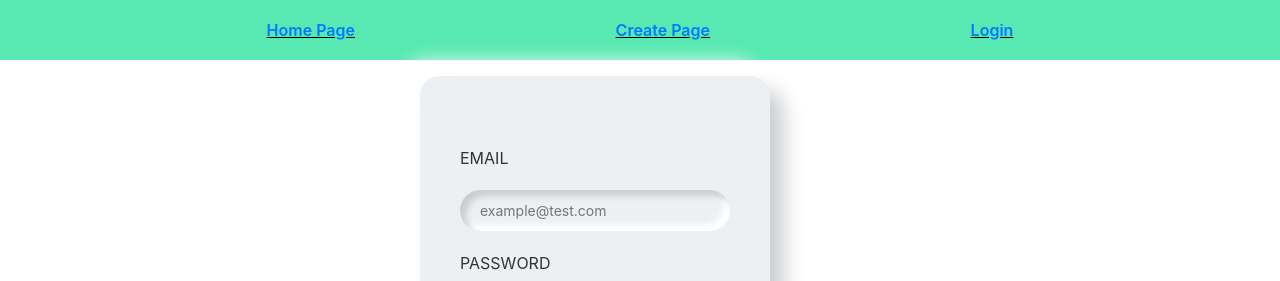
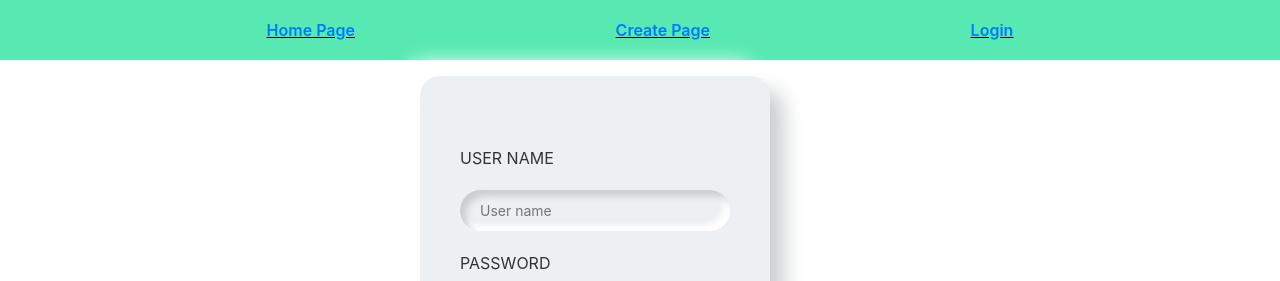
Before and after one commit to nikindtmas1/gift-vouchers, a React (Create React App) app in the folder client/: page /login in a window 1280 px wide. Shown: the top 281 px of the page. Built offline with nearby package versions, Linux system fonts and the light colour scheme.

Commit message:
Update Login Page

```diff
--- a/client/src/components/LoginPage/LoginPage.js
+++ b/client/src/components/LoginPage/LoginPage.js
@@ -6,8 +6,8 @@ const LoginPage = () => {
   {/* <div className="brand-logo"></div>
   <div className="brand-title">TWITTER</div> */}
   <div className="inputs">
-    <label>EMAIL</label>
-    <input type="email" placeholder="example@test.com" />
+    <label>USER NAME</label>
+    <input type="text" placeholder="User name" />
     <label>PASSWORD</label>
     <input type="password" placeholder="Min 6 charaters long" />
     <button className='loginbutton' type="submit">LOGIN</button>
```
